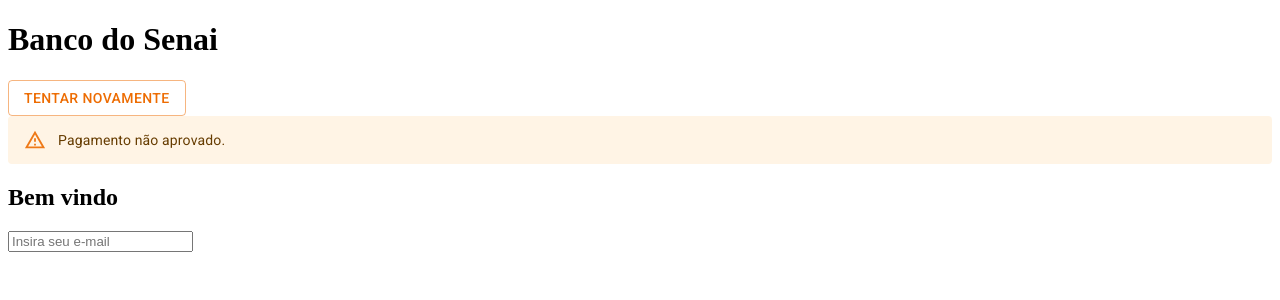
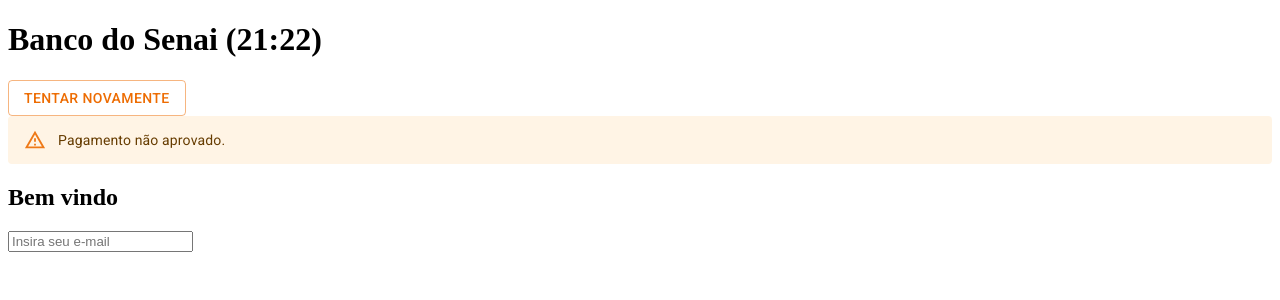
Before and after one commit to Desenvolvedor-Front-End-React-T1/app-banco, a React (Vite) app: page / in a window 1280 px wide. Shown: the top 300 px of the page. Built offline with nearby package versions, Linux system fonts and the light colour scheme.

Commit message:
Modificando titulo no h1

```diff
--- a/src/pages/Home.jsx
+++ b/src/pages/Home.jsx
@@ -10,7 +10,7 @@
 
     return (
         <>
-            <h1 className="text-3xl font-bold underline">Banco do Senai</h1>
+            <h1 className="text-3xl font-bold underline">Banco do Senai (21:22)</h1>
             <Button variant="outlined" color="warning">Tentar Novamente</Button>
             <Alert severity="warning">
                 Pagamento não aprovado.
```
